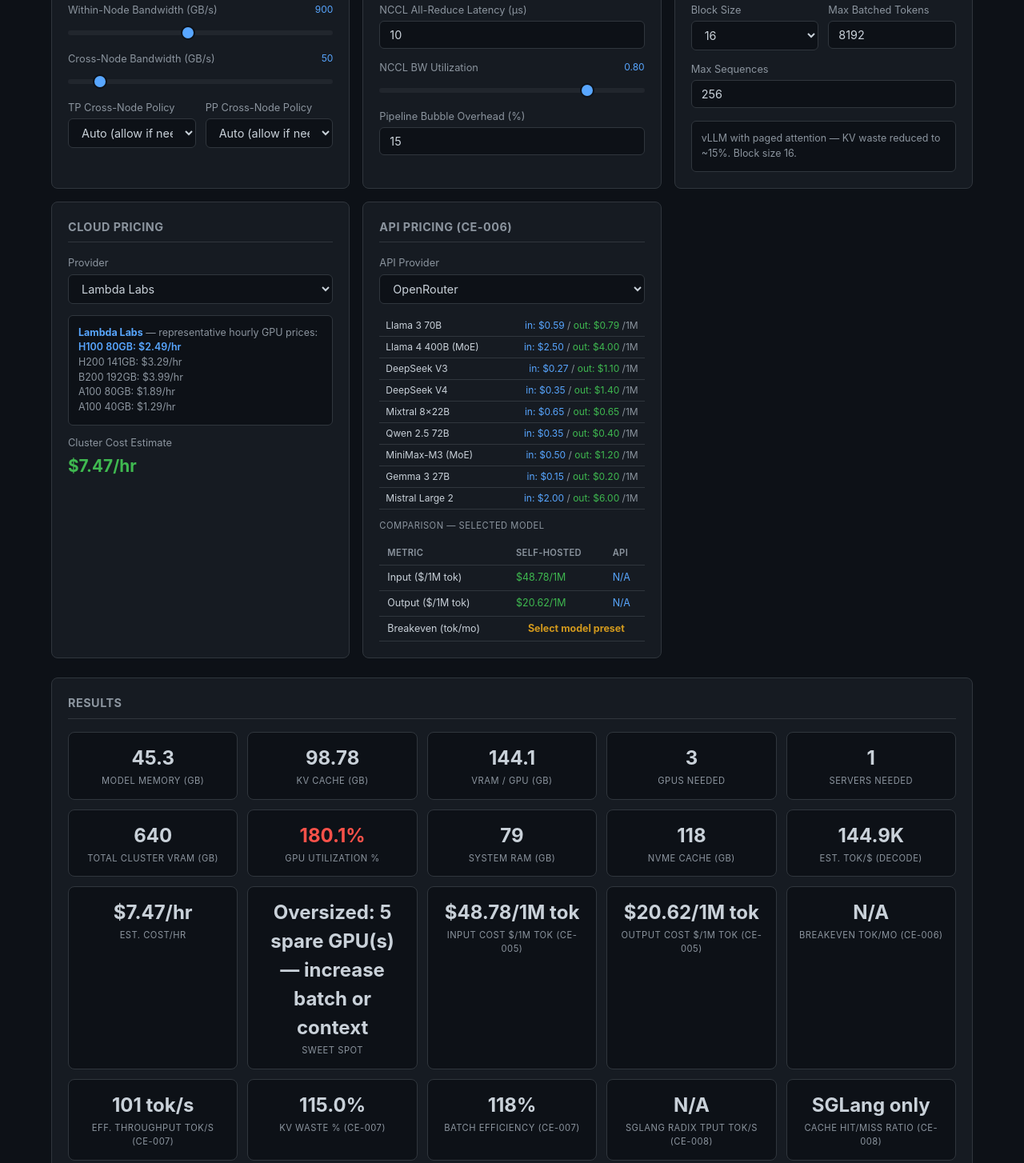
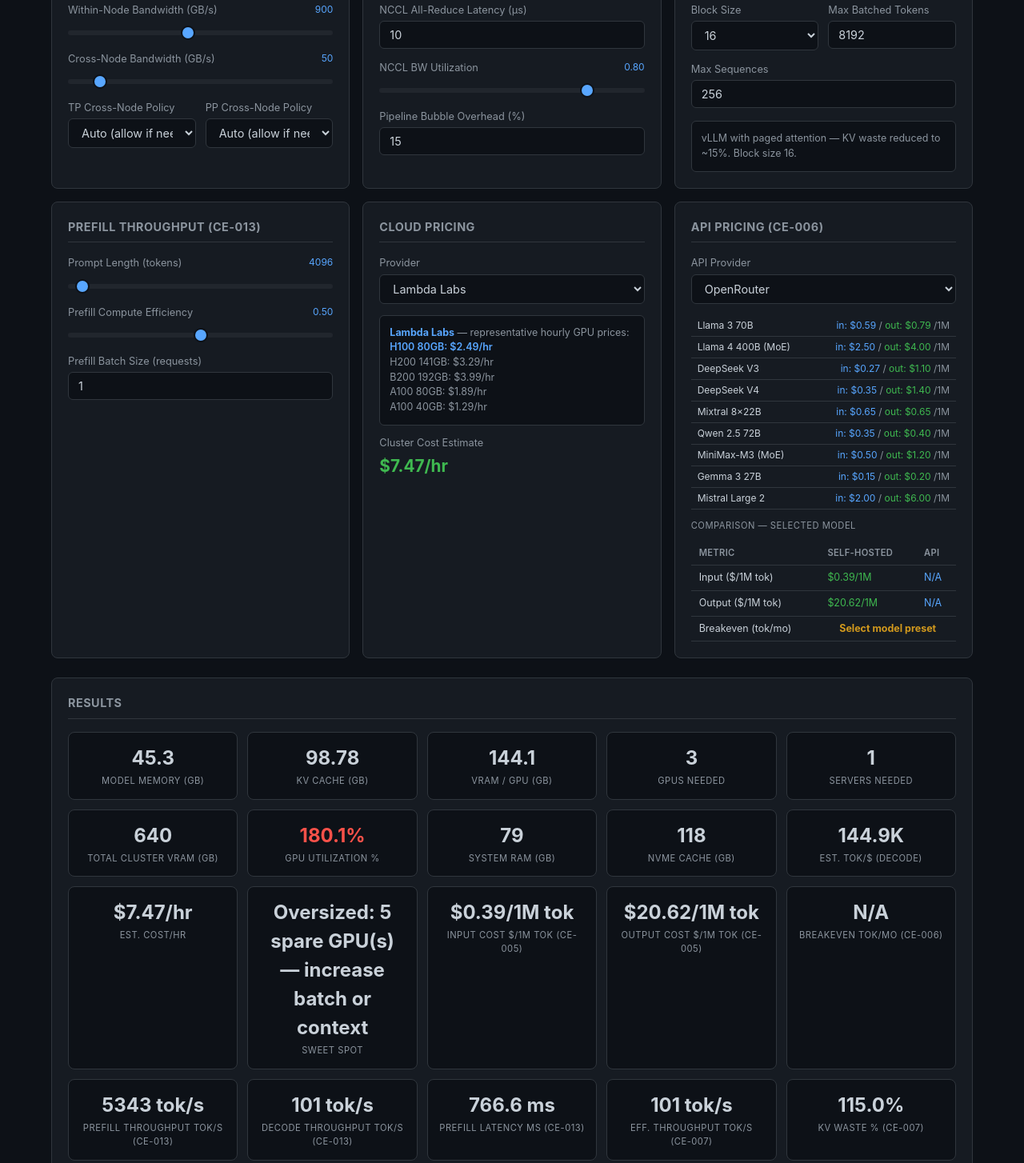
Before and after one commit to totalwindupflightsystems/inference-estimator, a plain HTML site: page cluster-estimator.html in a window 1280 px wide. Shown: the part 839-2293 px from the top of the page at 80% size. Drawn offline with Linux system fonts and the light colour scheme.

Commit message:
feat: CE-013 — Prefill throughput (tokens/sec) separate from decode
- Add tflops_bf16 to GPU_SPECS (H100=990, H200=990, B200=2250, A100=312, L40S=362, MI300X=1300, RTX6000=91)
- Add Prefill Throughput card with Prompt Length, Compute Efficiency, Batch Size sliders
- Compute-bound prefill throughput model using GPU TFLOPS (not memory BW)
- Prefill latency (TTFT) per batch displayed in ms
- New Results metrics: rPrefillThroughput, rDecodeThroughput, rPrefillLatency
- Export/import/save/load includes promptLen, prefillComputeEff, prefillBatchSize
- CE-013 prefill notes with compute/model breakdown

Co-authored-by: Alexis Okuwa <wojonstech@gmail.com>

```diff
--- a/cluster-estimator.html
+++ b/cluster-estimator.html
@@ -376,6 +376,23 @@
     <div class="notes" id="engineNotes">vLLM with paged attention — KV waste reduced from 30% to 15% vs raw</div>
   </div>
 
+  <!-- CE-013: Prefill Throughput Card -->
+  <div class="card">
+    <h2>Prefill Throughput (CE-013)</h2>
+    <div class="field">
+      <label>Prompt Length (tokens) <span class="slider-val" id="promptLenLabel">4096</span></label>
+      <input type="range" id="promptLen" value="4096" min="128" max="131072" step="128" oninput="document.getElementById('promptLenLabel').textContent=parseInt(this.value).toLocaleString();recalculate()">
+    </div>
+    <div class="field">
+      <label>Prefill Compute Efficiency <span class="slider-val" id="prefillEffLabel">0.50</span></label>
+      <input type="range" id="prefillComputeEff" value="0.50" min="0" max="1" step="0.05" oninput="document.getElementById('prefillEffLabel').textContent=parseFloat(this.value).toFixed(2);recalculate()">
+    </div>
+    <div class="field">
+      <label>Prefill Batch Size (requests)</label>
+      <input type="number" id="prefillBatchSize" value="1" min="1" max="128" onchange="recalculate()">
+    </div>
+  </div>
+
   <div class="card">
     <h2>Cloud Pricing</h2>
     <div class="field">
@@ -442,6 +459,10 @@
     <div class="metric"><div class="value" id="rCostOutput">—</div><div class="label">Output Cost $/1M tok (CE-005)</div></div>
     <!-- CE-006: Breakeven metric -->
     <div class="metric"><div class="value" id="rBreakeven">—</div><div class="label">Breakeven tok/mo (CE-006)</div></div>
+    <!-- CE-013: Prefill throughput metrics -->
+    <div class="metric"><div class="value" id="rPrefillThroughput">—</div><div class="label">Prefill Throughput tok/s (CE-013)</div></div>
+    <div class="metric"><div class="value" id="rDecodeThroughput">—</div><div class="label">Decode Throughput tok/s (CE-013)</div></div>
+    <div class="metric"><div class="value" id="rPrefillLatency">—</div><div class="label">Prefill Latency ms (CE-013)</div></div>
     <!-- CE-007: Serving engine overhead metrics -->
     <div class="metric"><div class="value" id="rEffectiveThroughput">—</div><div class="label">Eff. Throughput tok/s (CE-007)</div></div>
     <div class="metric"><div class="value" id="rKvWastePct">—</div><div class="label">KV Waste % (CE-007)</div></div>
@@ -466,15 +487,16 @@
 </div>
 
 <script>
+// CE-013: tflops_bf16 = BF16/FP16 tensor performance for compute-bound prefill estimates
 const GPU_SPECS = {
-  'H100-80':   { vram: 80,  bw: 3350, name: 'H100 80GB', price_hour: 2.50 },
-  'H200-141':  { vram: 141, bw: 4800, name: 'H200 141GB', price_hour: 3.50 },
-  'B200-192':  { vram: 192, bw: 8000, name: 'B200 192GB', price_hour: 4.50 },
-  'A100-80':   { vram: 80,  bw: 2000, name: 'A100 80GB', price_hour: 1.80 },
-  'A100-40':   { vram: 40,  bw: 1555, name: 'A100 40GB', price_hour: 1.20 },
-  'L40S-48':   { vram: 48,  bw: 864,  name: 'L40S 48GB', price_hour: 1.10 },
-  'MI300X-192':{ vram: 192, bw: 5300, name: 'MI300X 192GB', price_hour: 3.00 },
-  'RTX6000-48':{ vram: 48,  bw: 960,  name: 'RTX 6000 Ada 48GB', price_hour: 0.80 },
+  'H100-80':   { vram: 80,  bw: 3350, name: 'H100 80GB', price_hour: 2.50, tflops_bf16: 990 },
+  'H200-141':  { vram: 141, bw: 4800, name: 'H200 141GB', price_hour: 3.50, tflops_bf16: 990 },
+  'B200-192':  { vram: 192, bw: 8000, name: 'B200 192GB', price_hour: 4.50, tflops_bf16: 2250 },
+  'A100-80':   { vram: 80,  bw: 2000, name: 'A100 80GB', price_hour: 1.80, tflops_bf16: 312 },
+  'A100-40':   { vram: 40,  bw: 1555, name: 'A100 40GB', price_hour: 1.20, tflops_bf16: 312 },
+  'L40S-48':   { vram: 48,  bw: 864,  name: 'L40S 48GB', price_hour: 1.10, tflops_bf16: 362 },
+  'MI300X-192':{ vram: 192, bw: 5300, name: 'MI300X 192GB', price_hour: 3.00, tflops_bf16: 1300 },
+  'RTX6000-48':{ vram: 48,  bw: 960,  name: 'RTX 6000 Ada 48GB', price_hour: 0.80, tflops_bf16: 91 },
 };
 
 // CE-010: NVLink topology bandwidth models (GB/s)
@@ -605,7 +627,7 @@ const MODEL_PRESETS = {
 
 function getGpuSpec() {
   const sel = document.getElementById('gpuModel').value;
-  if (sel === 'custom') return { vram: parseFloat(document.getElementById('customVram').value) || 80, bw: 2000, name: 'Custom', price_hour: 2.00 };
+  if (sel === 'custom') return { vram: parseFloat(document.getElementById('customVram').value) || 80, bw: 2000, name: 'Custom', price_hour: 2.00, tflops_bf16: 312 };
   return GPU_SPECS[sel] || GPU_SPECS['H100-80'];
 }
 
@@ -727,6 +749,11 @@ function recalculate() {
   const tp = parseInt(document.getElementById('tpSize').value);
   const pp = parseInt(document.getElementById('ppSize').value);
   const gpu = getGpuSpec();
+
+  // CE-013: Prefill throughput fields
+  const promptLen = parseInt(document.getElementById('promptLen').value) || 4096;
+  const prefillComputeEff = parseFloat(document.getElementById('prefillComputeEff').value) || 0.5;
+  const prefillBatchSize = parseInt(document.getElementById('prefillBatchSize').value) || 1;
 
   // CE-010: NVLink topology bandwidth fields
   const nvlinkTopo = document.getElementById('nvlinkTopo').value;
@@ -982,11 +1009,16 @@ function recalculate() {
     : gpu.price_hour;
   const clusterCostPerHour = cloudPricePerGpu * gpusNeeded;
 
-  // CE-005: Cost-per-1M-tokens calculations
-  // Prefill is compute-bound (~50% of memory BW efficiency for compute)
-  const prefillTokensPerSec = (gpu.bw * 1e9) / (effParams * 1e9 * (quantBpw / 8) / tp) * 0.5;
-  // CE-007: Apply engine prefill efficiency (chunked prefill savings)
-  const effectivePrefillTps = prefillTokensPerSec / engineCfg.prefillEff;
+  // CE-013: Compute-bound prefill throughput (tokens/sec per GPU)
+  // Prefill is compute-bound: 2 FLOP per parameter per token (1 multiply + 1 accumulate)
+  // raw_prefill_tps = tflops_bf16 * 1e12 / (2 * effParams * 1e9 * quantBpw/8 / tp)
+  const gpuTflops = (gpu.tflops_bf16 || 990); // default to H100 if missing
+  const computePrefillTps = (gpuTflops * 1e12) / (2 * effParams * 1e9 * (quantBpw / 8) / tp) * prefillComputeEff;
+  // CE-007: Apply engine prefill efficiency on top of compute-bound estimate
+  const effectivePrefillTps = computePrefillTps * engineCfg.prefillEff;
+
+  // CE-005: Cost-per-1M-tokens calculations (using compute-bound prefill)
+  const prefillTokensPerSec = effectivePrefillTps;
   // cost_per_1M_input = (1M tokens / prefill_tok_per_sec / 3600 sec/hr) * price_per_gpu * gpus
   const costPer1MInput = prefillTokensPerSec > 0
     ? ((1_000_000 / prefillTokensPerSec / 3600) * cloudPricePerGpu * gpusNeeded)
@@ -1076,6 +1108,12 @@ function recalculate() {
   // Update API model list highlighting
   updateApiModelList();
 
+  // CE-013: Prefill throughput metrics
+  const prefillLatencyMs = effectivePrefillTps > 0 ? (promptLen * prefillBatchSize / effectivePrefillTps * 1000) : 0;
+  document.getElementById('rPrefillThroughput').textContent = effectivePrefillTps.toFixed(0) + ' tok/s';
+  document.getElementById('rDecodeThroughput').textContent = effectiveDecodeThroughput.toFixed(0) + ' tok/s';
+  document.getElementById('rPrefillLatency').textContent = prefillLatencyMs.toFixed(1) + ' ms';
+
   // CE-007: Engine overhead metrics
   document.getElementById('rEffectiveThroughput').textContent = effectiveDecodeThroughput.toFixed(0) + ' tok/s';
   document.getElementById('rKvWastePct').textContent = effectiveKvWaste === rawKvWaste ? '0% (baseline)' : (effectiveKvWaste * 100).toFixed(1) + '%';
@@ -1127,6 +1165,8 @@ function recalculate() {
   if (tp > 1) notes.push(`<strong>TP=${tp}:</strong> Model sharded across ${tp} GPUs. Per-GPU model: ${modelPerGpuGB.toFixed(1)} GB.`);
   if (ctxLen > 131072) notes.push(`<strong>Long context:</strong> KV cache dominates at ${kvEngineOverhead.toFixed(0)} GB. Consider FP8 KV cache precision.`);
   notes.push(`<strong>Memory BW limit:</strong> ~${memBwTokensPerSec.toFixed(0)} tok/s raw, ~${effectiveDecodeThroughput.toFixed(0)} tok/s effective with ${servingEngine} engine.`);
+  // CE-013: Prefill throughput note
+  notes.push(`<strong>CE-013 Prefill:</strong> Compute-bound ~${effectivePrefillTps.toFixed(0)} tok/s (${gpuTflops} TFLOPS BF16, eff ${(prefillComputeEff*100).toFixed(0)}%). Prompt ${promptLen.toLocaleString()} tok × ${prefillBatchSize} batch = ${prefillLatencyMs.toFixed(1)} ms TTFT. Decode: ~${effectiveDecodeThroughput.toFixed(0)} tok/s memory-BW bound.`);
   // CE-005 note
   notes.push(`<strong>CE-005 Costs:</strong> Input $${costPer1MInput.toFixed(2)}/1M tok (prefill ~${prefillTokensPerSec.toFixed(0)} tok/s), Output $${costPer1MOutput.toFixed(2)}/1M tok (decode ~${memBwTokensPerSec.toFixed(0)} tok/s). Assumes 100% utilization.`);
   // CE-006 note
@@ -1248,6 +1288,10 @@ function getConfig() {
     ncclAllReduceLatencyUs: document.getElementById('ncclAllReduceLatencyUs').value,
     ncclBwUtil: document.getElementById('ncclBwUtil').value,
     pipelineBubblePct: document.getElementById('pipelineBubblePct').value,
+    // CE-013: Prefill throughput config
+    promptLen: document.getElementById('promptLen').value,
+    prefillComputeEff: document.getElementById('prefillComputeEff').value,
+    prefillBatchSize: document.getElementById('prefillBatchSize').value,
   };
 }
 
@@ -1272,6 +1316,9 @@ function setConfig(cfg) {
   document.getElementById('nvlinkInterLabel').textContent = cfg.nvlinkInterNodeBw || 50;
   // CE-011: Update NCCL BW util label
   document.getElementById('ncclBwUtilLabel').textContent = parseFloat(cfg.ncclBwUtil || 0.80).toFixed(2);
+  // CE-013: Update prefill labels
+  document.getElementById('promptLenLabel').textContent = parseInt(cfg.promptLen || 4096).toLocaleString();
+  document.getElementById('prefillEffLabel').textContent = parseFloat(cfg.prefillComputeEff || 0.50).toFixed(2);
   recalculate();
 }
 
```
